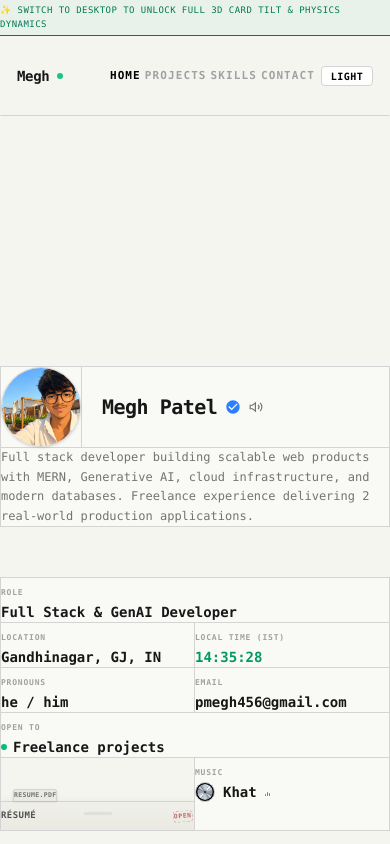
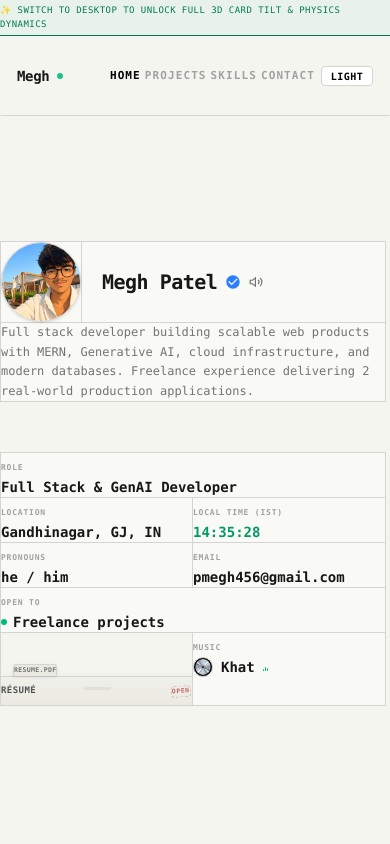
Before and after one commit to Megh1701/Portfolio, a React (Vite) app: page / in a window 390 px wide. Shown: the top 844 px of the page. Built offline with nearby package versions, Linux system fonts and the light colour scheme.

Commit message:
style: adjust projects card stack gap and update mobile layout margins

```diff
--- a/src/App.tsx
+++ b/src/App.tsx
@@ -221,7 +221,7 @@ function App() {
         )}
       </AnimatePresence>
 
-      <div className="min-h-screen w-full bg-[#f5f5f0] dark:bg-[#0a0a0a] text-black dark:text-white transition-colors duration-300">
+      <div className="min-h-screen w-[calc(100%-4px)] mx-[2px] md:w-full md:mx-0 bg-[#f5f5f0] dark:bg-[#0a0a0a] text-black dark:text-white transition-colors duration-300">
         <Navbar />
         <div style={{ paddingTop: `${navbarHeight}px` }}>
           {activeProjectId ? (
--- a/src/pages/Hero.tsx
+++ b/src/pages/Hero.tsx
@@ -104,7 +104,7 @@ export default function HerowithScale() {
                 /* ═══════════════════════════════════════════════ */
                 /* MOBILE LAYOUT - only rendered on mobile screens */
                 /* ═══════════════════════════════════════════════ */
-                <div className="flex flex-col w-full" style={{ paddingTop: '250px', paddingBottom: '40px' }}>
+                <div className="flex flex-col w-full" style={{ paddingTop: '125px', paddingBottom: '40px' }}>
 
                   {/* ── Profile Card ── */}
                   <div className="border border-[var(--pattern)] bg-white/40 dark:bg-white/[0.03]">
--- a/src/pages/Projects.tsx
+++ b/src/pages/Projects.tsx
@@ -405,7 +405,7 @@ export default function Projects() {
               // Centre stack horizontally under active card.
               animX = spread * (isMobile ? 24 : 38)
               // Push them into the lower half of the active card so their tops are hidden
-              animY = isMobile ? 200 : 255
+              animY = isMobile ? 220 : 260
               animRotate = [-5, 3, -3, 4][stackIdx] ?? 0 // select the custom angle for this card's position in the stack
               animZIndex = 51           // always < active card z:50, so active covers their tops
               animaScale = isMobile ? 0.55 : 0.68
```
